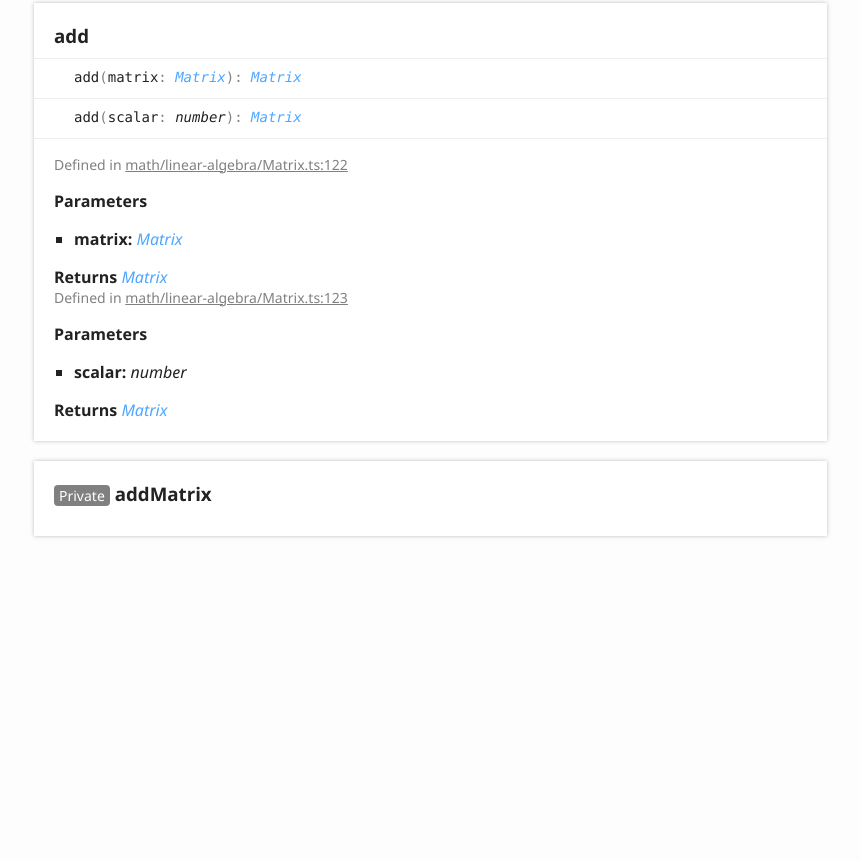
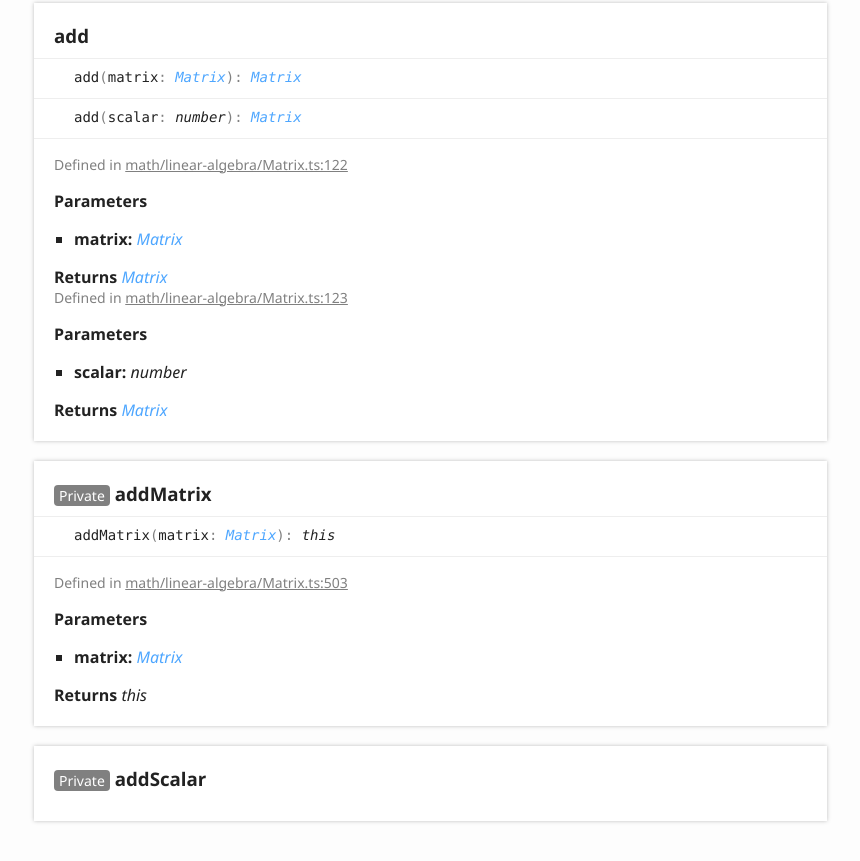
Before and after one commit to lankpro/AI-Machine-Learning, a plain HTML site: page docs/classes/_math_linear_algebra_matrix_.matrix.html in a window 1280 px wide. Shown: the part 2596-3457 px from the top of the page, without its empty margins (6-866 px from the left). Before the commit the page ends 3332 px from the top, so only its background shows below. Drawn offline with Linux system fonts and the light colour scheme.

Commit message:
ongoing work

```diff
--- a/docs/classes/_math_linear_algebra_matrix_.matrix.html
+++ b/docs/classes/_math_linear_algebra_matrix_.matrix.html
@@ -288,4 +288,27 @@
 				<section class="tsd-panel tsd-member tsd-kind-method tsd-parent-kind-class tsd-is-private">
 					<a name="addmatrix" class="tsd-anchor"></a>
 					<h3><span class="tsd-flag ts-flagPrivate">Private</span> add<wbr>Matrix</h3>
-					<ul class="tsd-si
+					<ul class="tsd-signatures tsd-kind-method tsd-parent-kind-class tsd-is-private">
+						<li class="tsd-signature tsd-kind-icon">add<wbr>Matrix<span class="tsd-signature-symbol">(</span>matrix<span class="tsd-signature-symbol">: </span><a href="_math_linear_algebra_matrix_.matrix.html" class="tsd-signature-type">Matrix</a><span class="tsd-signature-symbol">)</span><span class="tsd-signature-symbol">: </span><span class="tsd-signature-type">this</span></li>
+					</ul>
+					<ul class="tsd-descriptions">
+						<li class="tsd-description">
+							<aside class="tsd-sources">
+								<ul>
+									<li>Defined in <a href="https://github.com/erikgerrits/machine-learning/blob/2a242bc/src/lib/math/linear-algebra/Matrix.ts#L503">math/linear-algebra/Matrix.ts:503</a></li>
+								</ul>
+							</aside>
+							<h4 class="tsd-parameters-title">Parameters</h4>
+							<ul class="tsd-parameters">
+								<li>
+									<h5>matrix: <a href="_math_linear_algebra_matrix_.matrix.html" class="tsd-signature-type">Matrix</a></h5>
+								</li>
+							</ul>
+							<h4 class="tsd-returns-title">Returns <span class="tsd-signature-type">this</span></h4>
+						</li>
+					</ul>
+				</section>
+				<section class="tsd-panel tsd-member tsd-kind-method tsd-parent-kind-class tsd-is-private">
+					<a name="addscalar" class="tsd-anchor"></a>
+					<h3><span class="tsd-flag ts-flagPrivate">Private</span> add<wbr>Scalar</h3>
+					<ul class="tsd-signatures tsd-kind-met
```
